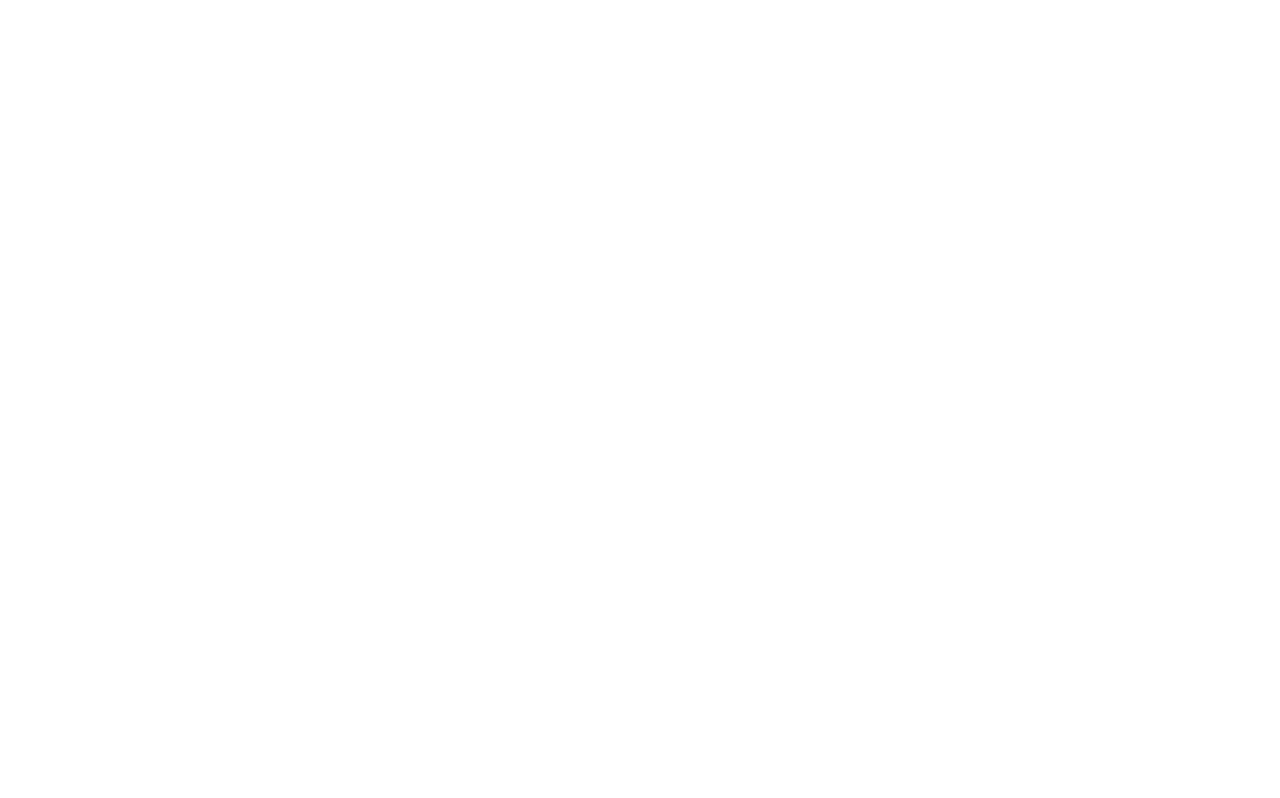
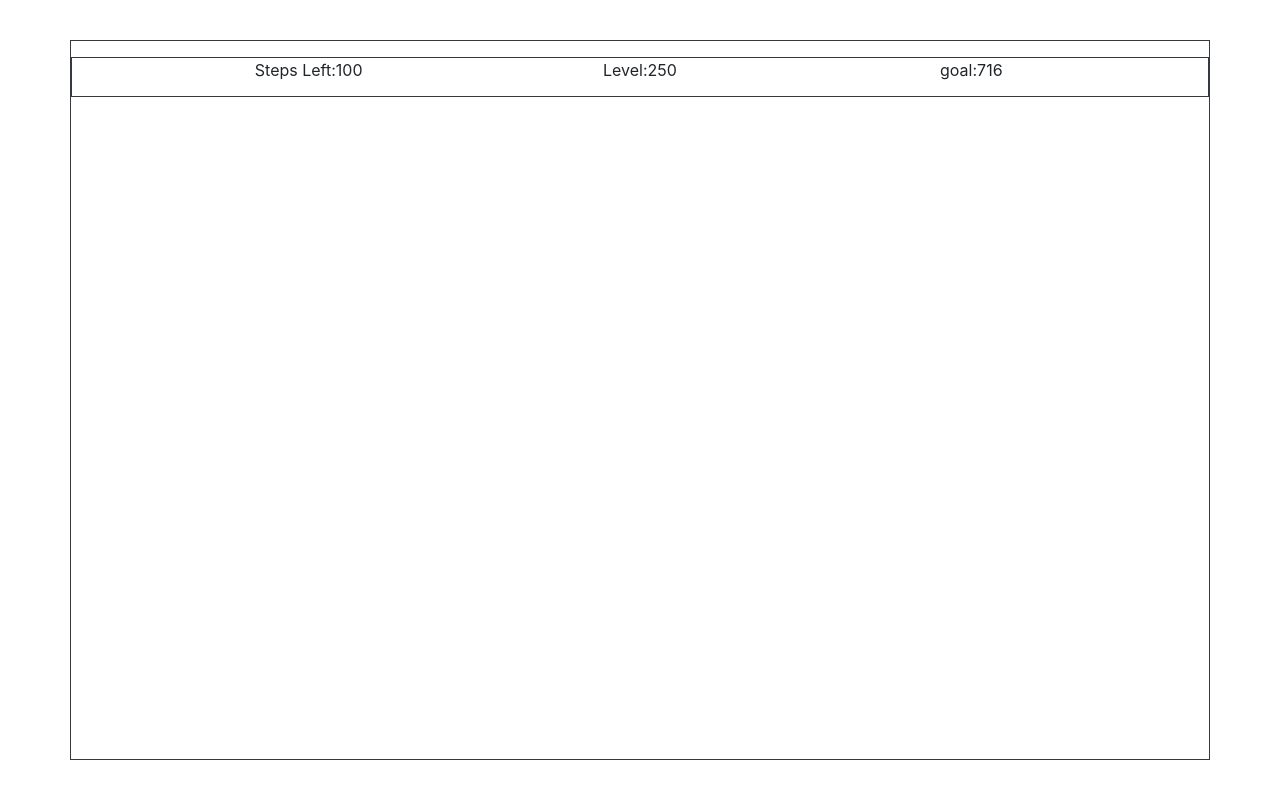
Before and after one commit to jianli588/Calculator-Game, a plain HTML site: page index.html in a window 1280 px wide. Drawn offline with nearby package versions, Linux system fonts and the light colour scheme.

Commit message:
finished basic look of top bar, updates/optimization still required

```diff
--- a/css/style.css
+++ b/css/style.css
@@ -5,5 +5,7 @@
 
 
 #outer_container{
-    height: 100vh;
+
+    margin-top:5vh;
+    margin-bottom:5vh;
 }
--- a/index.html
+++ b/index.html
@@ -12,12 +12,21 @@
     <title>Calculator Game</title>
 </head>
 <body>
-    <div id="outer_container" class="container d-flex">
-        <div class="row">
-            <div class="col p-1"></div>
-            <div class="col p-1"></div>
-            <div class="col p-1"></div>
+    <div id="outer_container">
+      <div class="container border border-dark" style="height: 90vh;">
+        <div class="row border border-dark" style="height:5vh; margin-top:2vh">
+            <div class="col-3 offset-1 text-center align-middle"  style="height:5vh; font-size:2vh;">
+              Steps Left:100
+            </div>
+            <div class="col-4 text-center align-middle"  style="height:5vh; font-size:2vh;">
+              Level:250
+            </div>
+            <div class="col-3 text-center align-middle"  style="height:5vh; font-size:2vh;">
+              goal:716
+            </div>
+            <div class="col-1"></div><!--since you offset only moves right-->
         </div>
+      </div>
     </div>
 </body>
 </html>
```
